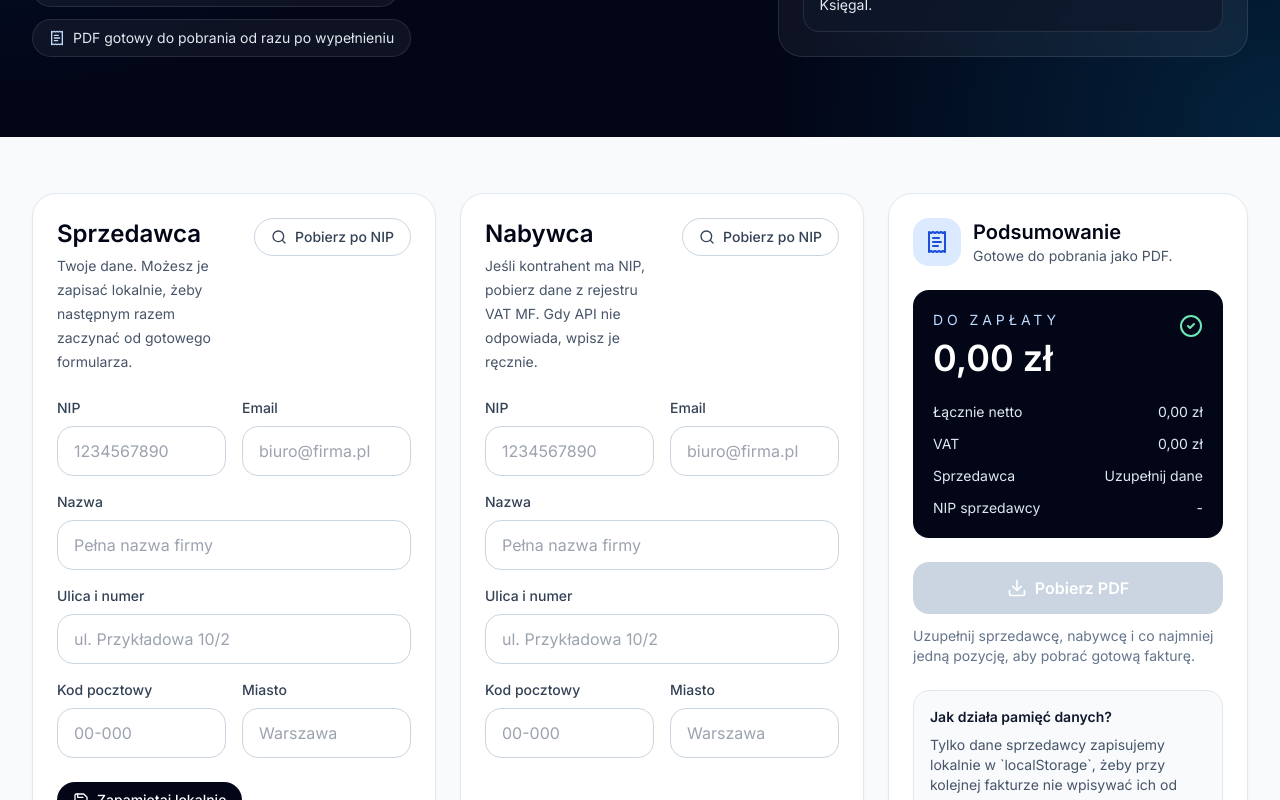
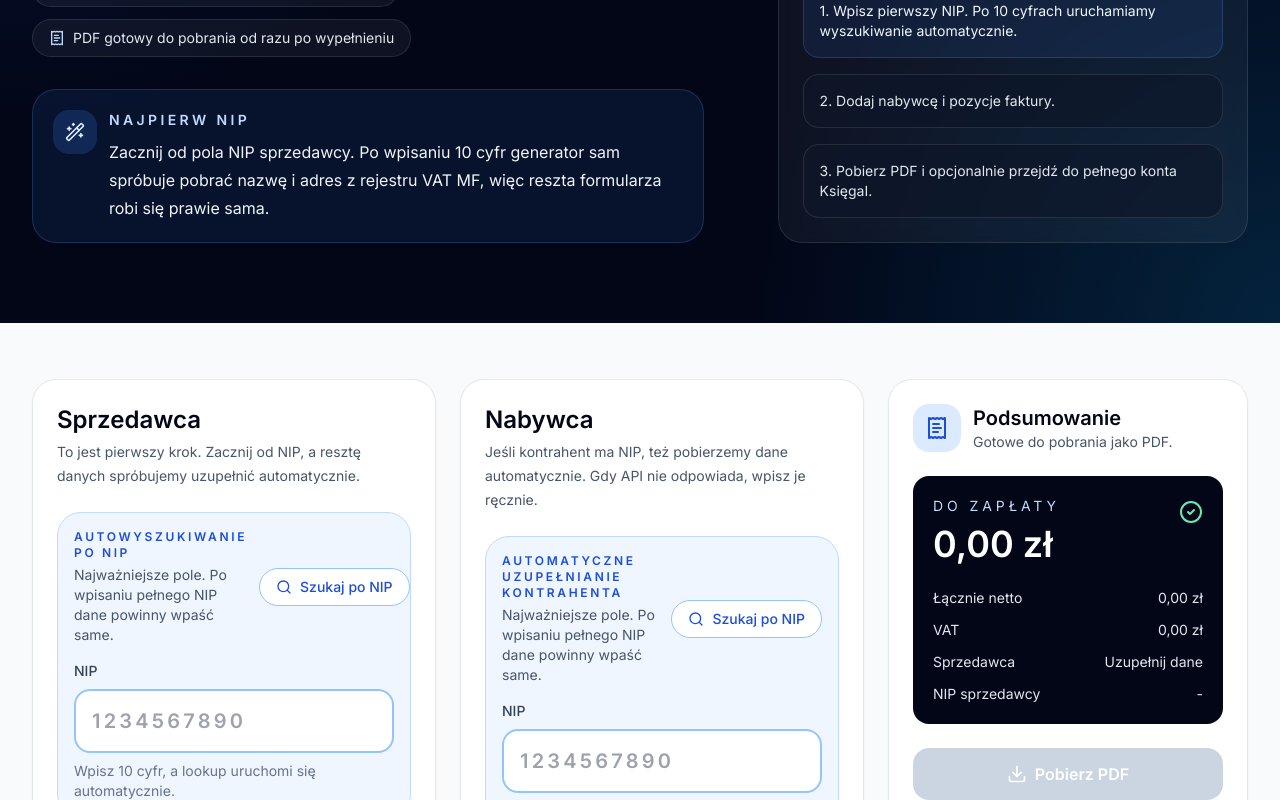
Before and after one commit to quarzasiphix/ksiegai-next, a Next.js app: page /darmowy-generator-faktur in a window 1280 px wide. Shown: the part 580-1380 px from the top of the page. Built offline with nearby package versions, Linux system fonts and the light colour scheme; no server answers.

Commit message:
feat(marketing): emphasize nip-first invoice flow

```diff
--- a/components/invoice-tools/AnonymousInvoiceGenerator.tsx
+++ b/components/invoice-tools/AnonymousInvoiceGenerator.tsx
@@ -1,6 +1,6 @@
 "use client";
 
-import { useEffect, useMemo, useState } from "react";
+import { useEffect, useMemo, useRef, useState } from "react";
 import Link from "next/link";
 import {
   ArrowRight,
@@ -14,6 +14,7 @@ import {
   ShieldCheck,
   Sparkles,
   Trash2,
+  Wand2,
 } from "lucide-react";
 import {
   clearStoredSeller,
@@ -46,6 +47,10 @@ export default function AnonymousInvoiceGenerator() {
   const [isSavingSeller, setIsSavingSeller] = useState(false);
   const [isGeneratingPdf, setIsGeneratingPdf] = useState(false);
   const [showSignupPrompt, setShowSignupPrompt] = useState(false);
+  const lastAutoLookupRef = useRef<Record<PartyKey, string>>({
+    seller: "",
+    buyer: "",
+  });
 
   useEffect(() => {
     const storedSeller = loadStoredSeller();
@@ -59,6 +64,36 @@ export default function AnonymousInvoiceGenerator() {
       },
     }));
   }, []);
+
+  useEffect(() => {
+    const normalizedTaxId = sanitizeTaxId(draft.seller.taxId);
+    if (normalizedTaxId.length < 10) {
+      lastAutoLookupRef.current.seller = "";
+      return;
+    }
+
+    if (lookupState.loading || lastAutoLookupRef.current.seller === normalizedTaxId) {
+      return;
+    }
+
+    lastAutoLookupRef.current.seller = normalizedTaxId;
+    void handleLookup("seller");
+  }, [draft.seller.taxId, lookupState.loading]);
+
+  useEffect(() => {
+    const normalizedTaxId = sanitizeTaxId(draft.buyer.taxId);
+    if (normalizedTaxId.length < 10) {
+      lastAutoLookupRef.current.buyer = "";
+      return;
+    }
+
+    if (lookupState.loading || lastAutoLookupRef.current.buyer === normalizedTaxId) {
+      return;
+    }
+
+    lastAutoLookupRef.current.buyer = normalizedTaxId;
+    void handleLookup("buyer");
+  }, [draft.buyer.taxId, lookupState.loading]);
 
   const totals = useMemo(() => getInvoiceTotals(draft.items), [draft.items]);
   const canGeneratePdf = useMemo(() => isInvoiceDraftValid(draft), [draft]);
@@ -197,13 +232,27 @@ export default function AnonymousInvoiceGenerator() {
                 <FeaturePill icon={Building2} text="Autouzupełnianie NIP z oficjalnego rejestru MF" />
                 <FeaturePill icon={ReceiptText} text="PDF gotowy do pobrania od razu po wypełnieniu" />
               </div>
+              <div className="mt-8 max-w-2xl rounded-3xl border border-blue-400/20 bg-blue-500/10 p-5">
+                <div className="flex items-start gap-3">
+                  <div className="rounded-2xl bg-blue-500/20 p-3 text-blue-100">
+                    <Wand2 className="h-5 w-5" />
+                  </div>
+                  <div>
+                    <p className="text-sm font-semibold uppercase tracking-[0.24em] text-blue-200">Najpierw NIP</p>
+                    <p className="mt-2 text-base leading-7 text-slate-100">
+                      Zacznij od pola NIP sprzedawcy. Po wpisaniu 10 cyfr generator sam spróbuje pobrać nazwę i adres z
+                      rejestru VAT MF, więc reszta formularza robi się prawie sama.
+                    </p>
+                  </div>
+                </div>
+              </div>
             </div>
 
             <div className="rounded-3xl border border-white/10 bg-white/5 p-6 backdrop-blur">
               <p className="text-sm uppercase tracking-[0.28em] text-blue-200">Szybki workflow</p>
               <ol className="mt-5 space-y-4 text-sm text-slate-200">
-                <li className="rounded-2xl border border-white/10 bg-slate-900/70 p-4">
-                  1. Uzupełnij swoje dane lub pobierz je po NIP.
+                <li className="rounded-2xl border border-blue-400/20 bg-blue-500/10 p-4 text-blue-50">
+                  1. Wpisz pierwszy NIP. Po 10 cyfrach uruchamiamy wyszukiwanie automatycznie.
                 </li>
                 <li className="rounded-2xl border border-white/10 bg-slate-900/70 p-4">
                   2. Dodaj nabywcę i pozycje faktury.
@@ -230,11 +279,12 @@ export default function AnonymousInvoiceGenerator() {
               <div className="grid gap-6 lg:grid-cols-2">
                 <PartyCard
                   title="Sprzedawca"
-                  description="Twoje dane. Możesz je zapisać lokalnie, żeby następnym razem zaczynać od gotowego formularza."
+                  description="To jest pierwszy krok. Zacznij od NIP, a resztę danych spróbujemy uzupełnić automatycznie."
                   party={draft.seller}
                   onChange={(field, value) => updateParty("seller", field, value)}
                   onLookup={() => handleLookup("seller")}
                   isLookupLoading={lookupState.loading && lookupState.party === "seller"}
+                  lookupModeLabel="Autowyszukiwanie po NIP"
                   footer={
                     <div className="flex flex-wrap gap-3">
                       <ActionButton icon={Save} onClick={handleSaveSeller} disabled={isSavingSeller}>
@@ -249,11 +299,12 @@ export default function AnonymousInvoiceGenerator() {
 
                 <PartyCard
                   title="Nabywca"
-                  description="Jeśli kontrahent ma NIP, pobierz dane z rejestru VAT MF. Gdy API nie odpowiada, wpisz je ręcznie."
+                  description="Jeśli kontrahent ma NIP, też pobierzemy dane automatycznie. Gdy API nie odpowiada, wpisz je ręcznie."
                   party={draft.buyer}
                   onChange={(field, value) => updateParty("buyer", field, value)}
                   onLookup={() => handleLookup("buyer")}
                   isLookupLoading={lookupState.loading && lookupState.party === "buyer"}
+                  lookupModeLabel="Automatyczne uzupełnianie kontrahenta"
                 />
               </div>
 
@@ -447,6 +498,7 @@ function PartyCard({
   onChange,
   onLookup,
   isLookupLoading,
+  lookupModeLabel,
   footer,
 }: {
   title: string;
@@ -455,28 +507,55 @@ function PartyCard({
   onChange: (field: keyof InvoicePartyDraft, value: string) => void;
   onLookup: () => void;
   isLookupLoading: boolean;
+  lookupModeLabel: string;
   footer?: React.ReactNode;
 }) {
   return (
     <div className="rounded-3xl border border-slate-200 bg-white p-6 shadow-sm">
+      <div>
         <div className="flex items-start justify-between gap-4">
           <div>
             <h2 className="text-2xl font-semibold text-slate-950">{title}</h2>
             <p className="mt-1 text-sm leading-6 text-slate-600">{description}</p>
           </div>
+        </div>
+
+        <div className="mt-6 rounded-3xl border border-blue-200 bg-blue-50 p-4">
+          <div className="flex items-center justify-between gap-3">
+            <div>
+              <p className="text-xs font-semibold uppercase tracking-[0.22em] text-blue-700">{lookupModeLabel}</p>
+              <p className="mt-1 text-sm text-slate-600">Najważniejsze pole. Po wpisaniu pełnego NIP dane powinny wpaść same.</p>
+            </div>
             <button
               type="button"
               onClick={onLookup}
               disabled={isLookupLoading}
-          className="inline-flex shrink-0 items-center gap-2 rounded-full border border-slate-300 px-4 py-2 text-sm font-medium text-slate-700 transition hover:border-blue-300 hover:text-blue-700 disabled:cursor-not-allowed disabled:opacity-60"
+              className="inline-flex shrink-0 items-center gap-2 rounded-full border border-blue-300 bg-white px-4 py-2 text-sm font-medium text-blue-700 transition hover:border-blue-400 hover:text-blue-800 disabled:cursor-not-allowed disabled:opacity-60"
             >
               {isLookupLoading ? <Loader2 className="h-4 w-4 animate-spin" /> : <Search className="h-4 w-4" />}
-          Pobierz po NIP
+              Szukaj po NIP
             </button>
           </div>
 
+          <div className="mt-4">
+            <label className="block">
+              <span className="mb-2 block text-sm font-medium text-slate-700">NIP</span>
+              <input
+                type="text"
+                value={party.taxId}
+                onChange={(event) => onChange("taxId", event.target.value)}
+                placeholder="1234567890"
+                className="w-full rounded-2xl border-2 border-blue-300 bg-white px-4 py-4 text-xl font-semibold tracking-[0.16em] text-slate-950 outline-none transition focus:border-blue-500 focus:ring-4 focus:ring-blue-100"
+              />
+            </label>
+            <p className="mt-2 text-sm text-slate-500">
+              {party.taxId ? `Wpisany NIP: ${formatTaxId(party.taxId)}` : "Wpisz 10 cyfr, a lookup uruchomi się automatycznie."}
+            </p>
+          </div>
+        </div>
+      </div>
+
       <div className="mt-6 grid gap-4 md:grid-cols-2">
-        <LabeledInput label="NIP" value={party.taxId} onChange={(value) => onChange("taxId", value)} placeholder="1234567890" />
         <LabeledInput label="Email" value={party.email} onChange={(value) => onChange("email", value)} placeholder="biuro@firma.pl" />
         <div className="md:col-span-2">
           <LabeledInput label="Nazwa" value={party.name} onChange={(value) => onChange("name", value)} placeholder="Pełna nazwa firmy" />
```
Lines whose indentation alone changed are shown as unchanged.
